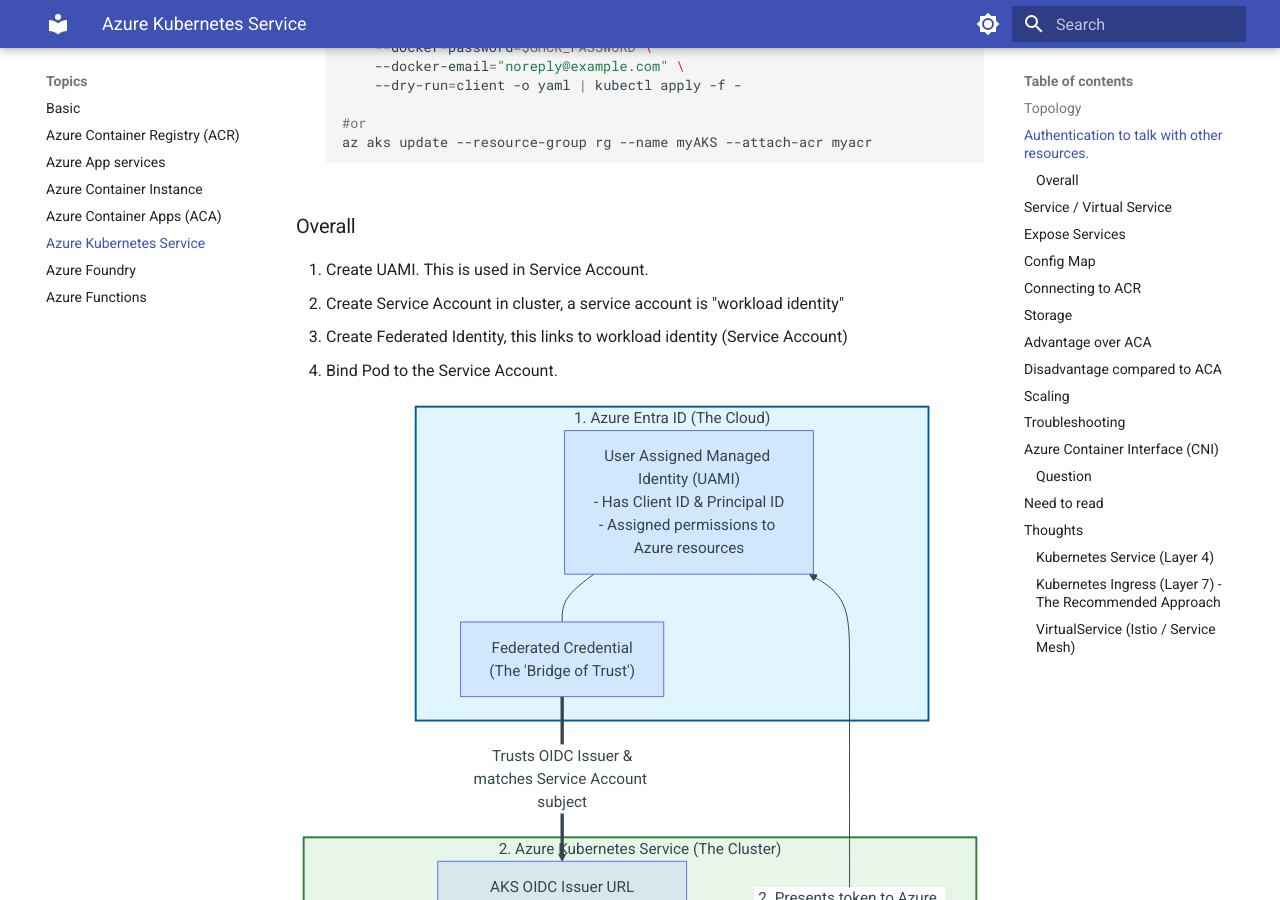
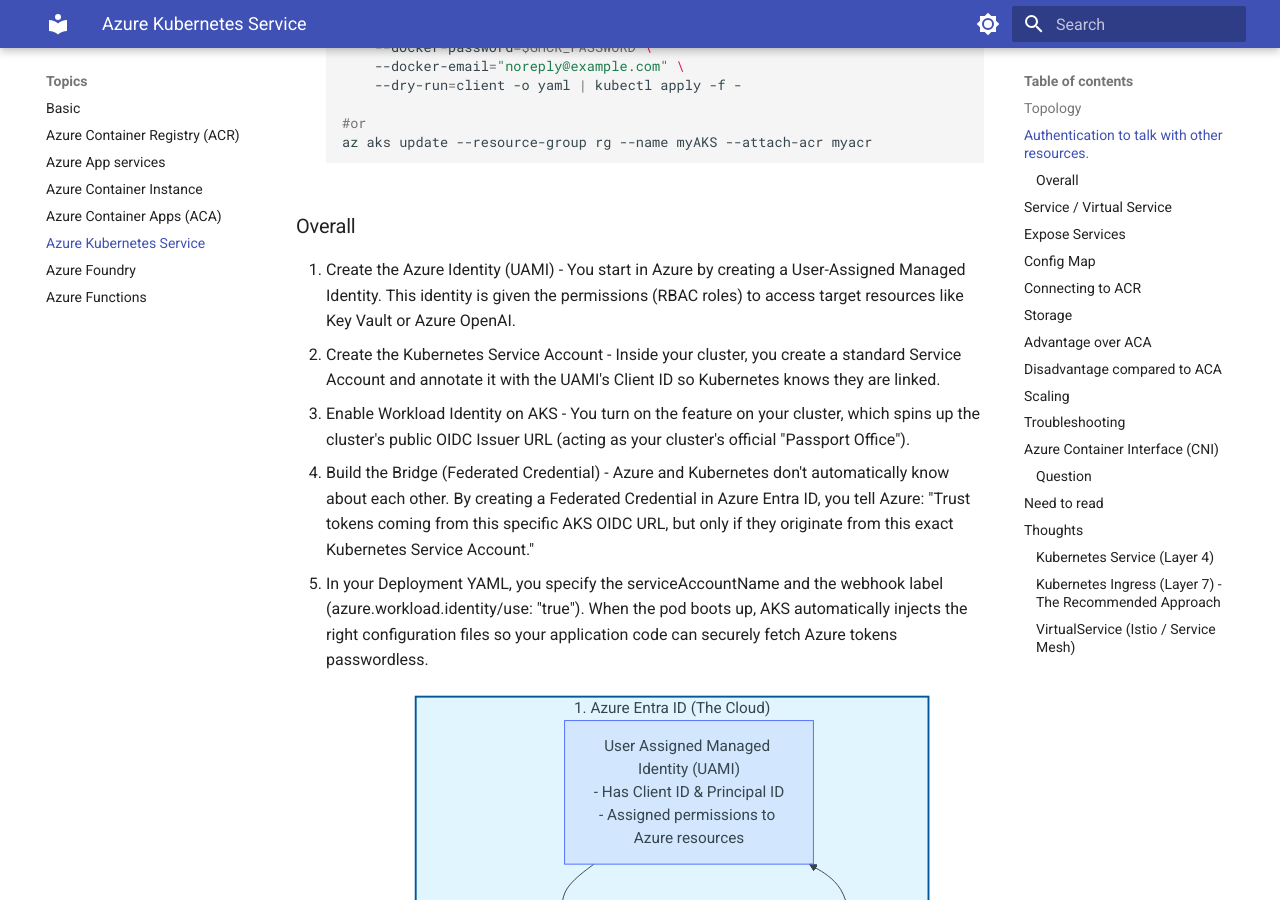
Before and after one commit to yoonghan/AI-Cloud-Developer, an MkDocs documentation site: the page built from docs/AzureKubernetes.md, in a window 1280 px wide and 900 px high, scrolled down 2570 px. Built offline with MkDocs 1.6.1 and Material for MkDocs 9.7.7, drawn with Linux system fonts in a browser that asks for light colours.

Commit message:
Azure kubernetes diagram

````diff
--- a/docs/AzureKubernetes.md
+++ b/docs/AzureKubernetes.md
@@ -126,10 +126,11 @@
 ```
 
 ### Overall
-1. Create UAMI. This is used in Service Account.
-2. Create Service Account in cluster, a service account is "workload identity"
-3. Create Federated Identity, this links to workload identity (Service Account)
-4. Bind Pod to the Service Account.
+1. Create the Azure Identity (UAMI) - You start in Azure by creating a User-Assigned Managed Identity. This identity is given the permissions (RBAC roles) to access target resources like Key Vault or Azure OpenAI.
+2. Create the Kubernetes Service Account - Inside your cluster, you create a standard Service Account and annotate it with the UAMI's Client ID so Kubernetes knows they are linked.
+3. Enable Workload Identity on AKS - You turn on the feature on your cluster, which spins up the cluster's public OIDC Issuer URL (acting as your cluster's official "Passport Office").
+4. Build the Bridge (Federated Credential) - Azure and Kubernetes don't automatically know about each other. By creating a Federated Credential in Azure Entra ID, you tell Azure: "Trust tokens coming from this specific AKS OIDC URL, but only if they originate from this exact Kubernetes Service Account."
+5. In your Deployment YAML, you specify the serviceAccountName and the webhook label (azure.workload.identity/use: "true"). When the pod boots up, AKS automatically injects the right configuration files so your application code can securely fetch Azure tokens passwordless.
 
 ```mermaid
 graph TD
````
